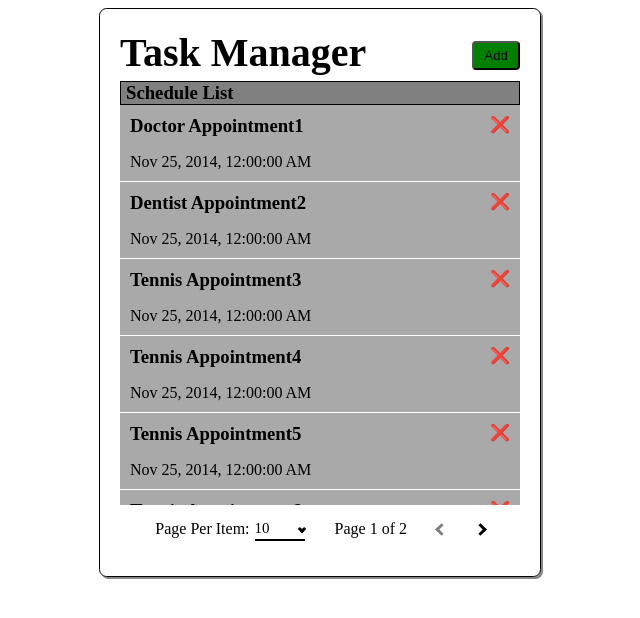
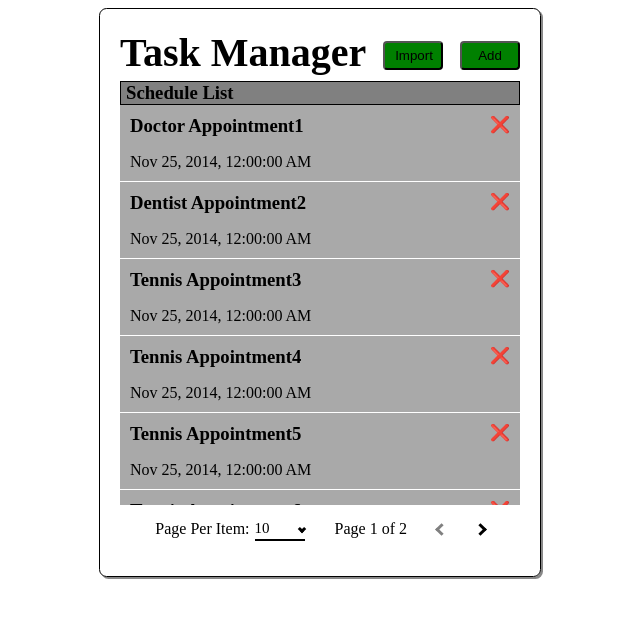
Before and after one commit to lammau123/TaskManagerAngular, an Angular app: page / in a window 1280 px wide. Shown: the top 618 px of the page, without its empty margins (320-960 px from the left). Built offline with nearby package versions, Linux system fonts and the light colour scheme.

Commit message:
add import file

```diff
--- a/src/app/app.module.ts
+++ b/src/app/app.module.ts
@@ -6,6 +6,7 @@ import { TaskManagerComponent } from './components/task-manager/task-manager.com
 import { TaskComponent } from './components/task/task.component';
 import { TaskFormComponent } from './components/task-form/task-form.component';
 import { PaginatorComponent } from './components/paginator/paginator.component';
+import { UploadTaskComponent } from './components/upload-task/upload-task.component';
 
 @NgModule({
   declarations: [
@@ -13,7 +14,8 @@ import { PaginatorComponent } from './components/paginator/paginator.component';
     TaskManagerComponent,
     TaskComponent,
     TaskFormComponent,
-    PaginatorComponent
+    PaginatorComponent,
+    UploadTaskComponent
   ],
   imports: [
     BrowserModule,
--- a/src/app/components/task-manager/task-manager.component.css
+++ b/src/app/components/task-manager/task-manager.component.css
@@ -20,6 +20,7 @@
     border-radius: 0.3em;
     padding: 5px 10px;
     background-color: green;
+    width: 60px;
 }
 
 h1 {
--- a/src/app/components/task-manager/task-manager.component.html
+++ b/src/app/components/task-manager/task-manager.component.html
@@ -1,6 +1,7 @@
 <div class="container">
     <div class="header">
         <h1>Task Manager</h1>
+        <app-upload-task></app-upload-task>
         <button class="btn" (click)="addTask()">Add</button>
     </div>
     <app-task-form *ngIf="isShowAddTask" (taskEvent)="insertTask($event)"></app-task-form>
--- /dev/null
+++ b/src/app/components/upload-task/upload-task.component.css
@@ -0,0 +1,10 @@
+.btn {
+    border-radius: 0.3em;
+    padding: 5px 10px;
+    background-color: green;
+    width: 60px;
+}
+
+input[type=file] {
+    display: none;
+}
--- /dev/null
+++ b/src/app/components/upload-task/upload-task.component.html
@@ -0,0 +1,2 @@
+<input type="file" #file (change)="onFileSelected($event)"/>
+<button class="btn" (click)="file.click()">Import</button>
--- /dev/null
+++ b/src/app/components/upload-task/upload-task.component.ts
@@ -0,0 +1,25 @@
+import { Component, OnInit } from '@angular/core';
+
+@Component({
+  selector: 'app-upload-task',
+  templateUrl: './upload-task.component.html',
+  styleUrls: ['./upload-task.component.css']
+})
+export class UploadTaskComponent implements OnInit {
+
+  constructor(/*private http: HttpClient*/) { }
+
+  ngOnInit(): void {
+  }
+
+  onFileSelected(event){
+    const file: File = event.target.files[0];
+    if(file){
+      console.log(file.name);
+      const formData = new FormData();
+      formData.append("file", file);
+      //const upload$ = this.http.post("/api/thumbnail-upload", formData);
+      //upload$.subscribe();
+    }
+  }
+}
```
Also changed, not shown: 1 other file (tests, documents, lock files or other folders).
